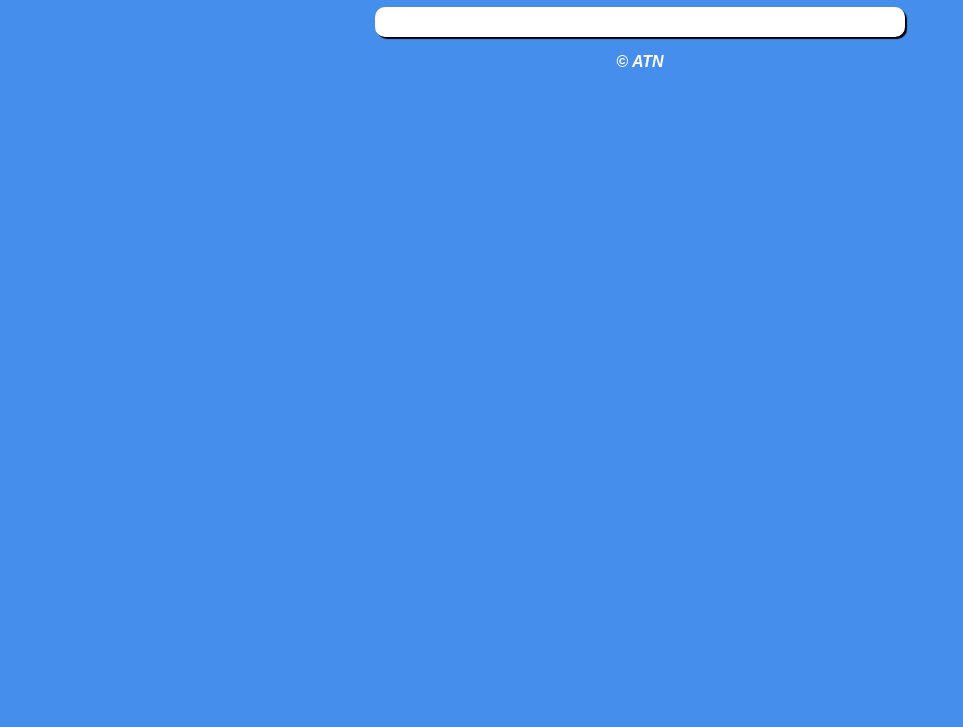
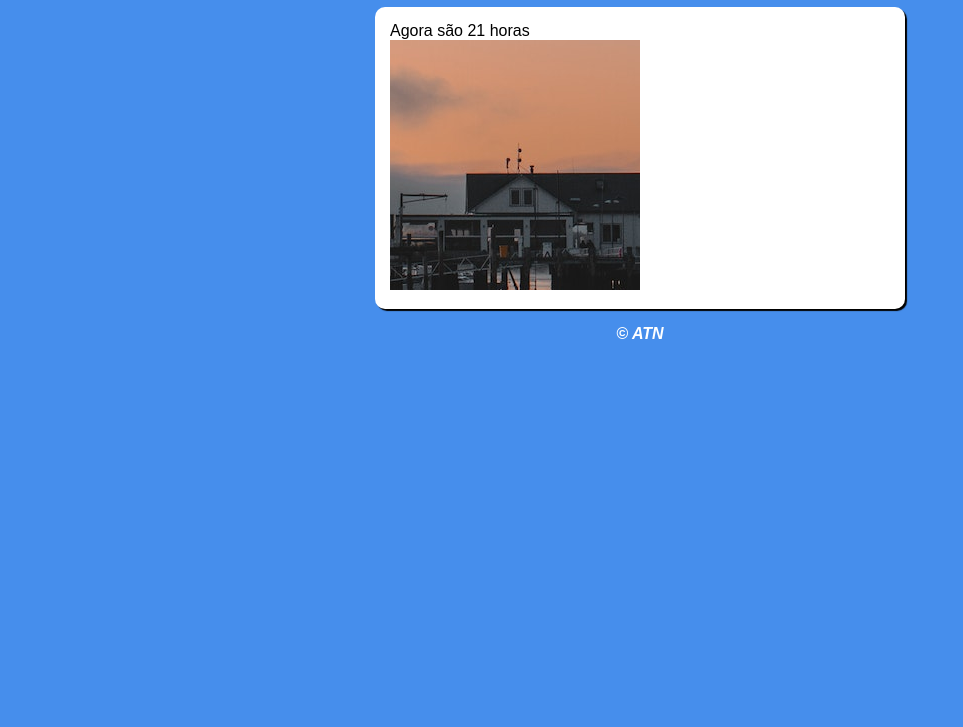
Before and after one commit to ANT-devolper/JavaScript, a plain HTML site: page exercicios/condicoes/exercicios/ex01/ex01.html in a window 1280 px wide. Shown: the part 73-800 px from the top of the page, without its empty margins (0-963 px from the left). Drawn offline with Linux system fonts and the light colour scheme.

Commit message:
atualizando exercicios de condições

```diff
--- a/exercicios/condicoes/exercicios/ex01/ex01.html
+++ b/exercicios/condicoes/exercicios/ex01/ex01.html
@@ -6,16 +6,16 @@
     <link rel="stylesheet" href="style.css">
     <title>horas</title>
 </head>
-<body>
+<body onload="carregar()">
     <header>
-        <h1>Titulo</h1>
+        <h1>Hora do dia</h1>
     </header>
     <section>
-        <div>
+        <div id="msg">
 
         </div>
-        <div>
-
+        <div id="foto">
+            <img id="imagem" src="morning.png" alt="Foto de manha">
         </div>
     </section>
     <footer>
--- a/exercicios/condicoes/exercicios/ex01/script.js
+++ b/exercicios/condicoes/exercicios/ex01/script.js
@@ -0,0 +1,17 @@
+
+function carregar(){
+    const msg = window.document.getElementById('msg')
+    const img = window.document.getElementById('imagem')
+    var data = new Date()
+    var hora = data.getHours()
+    msg.innerHTML = `Agora são ${hora} horas`
+    if (hora >= 0 && hora < 18) {
+        //Bom dia
+        img.scr = 'morning.png'
+    } else if(hora >= 12 && hora < 18){
+        img.src = 'afternoon.png'
+    }else{
+        img.scr = 'nigth.png'
+    }
+
+}
```
